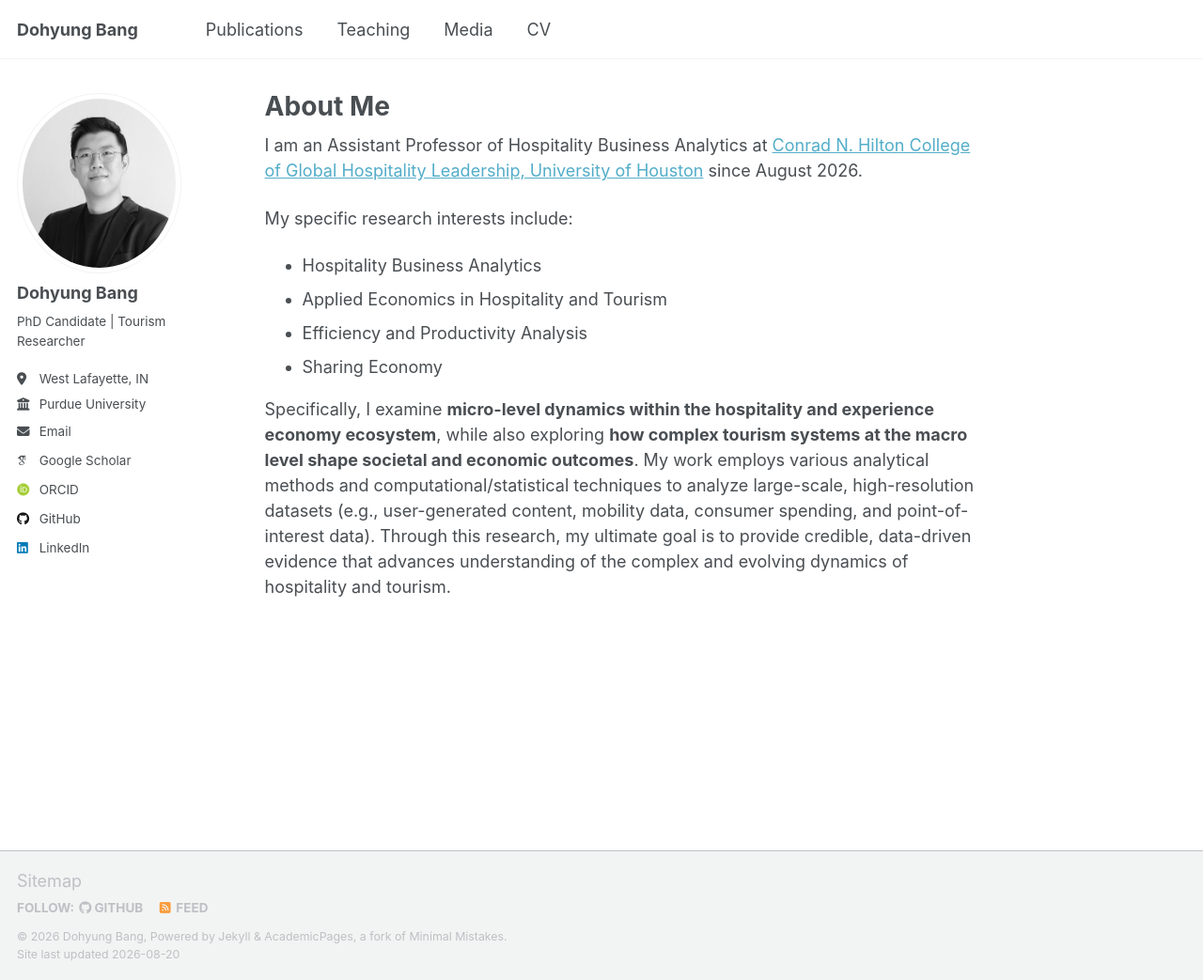
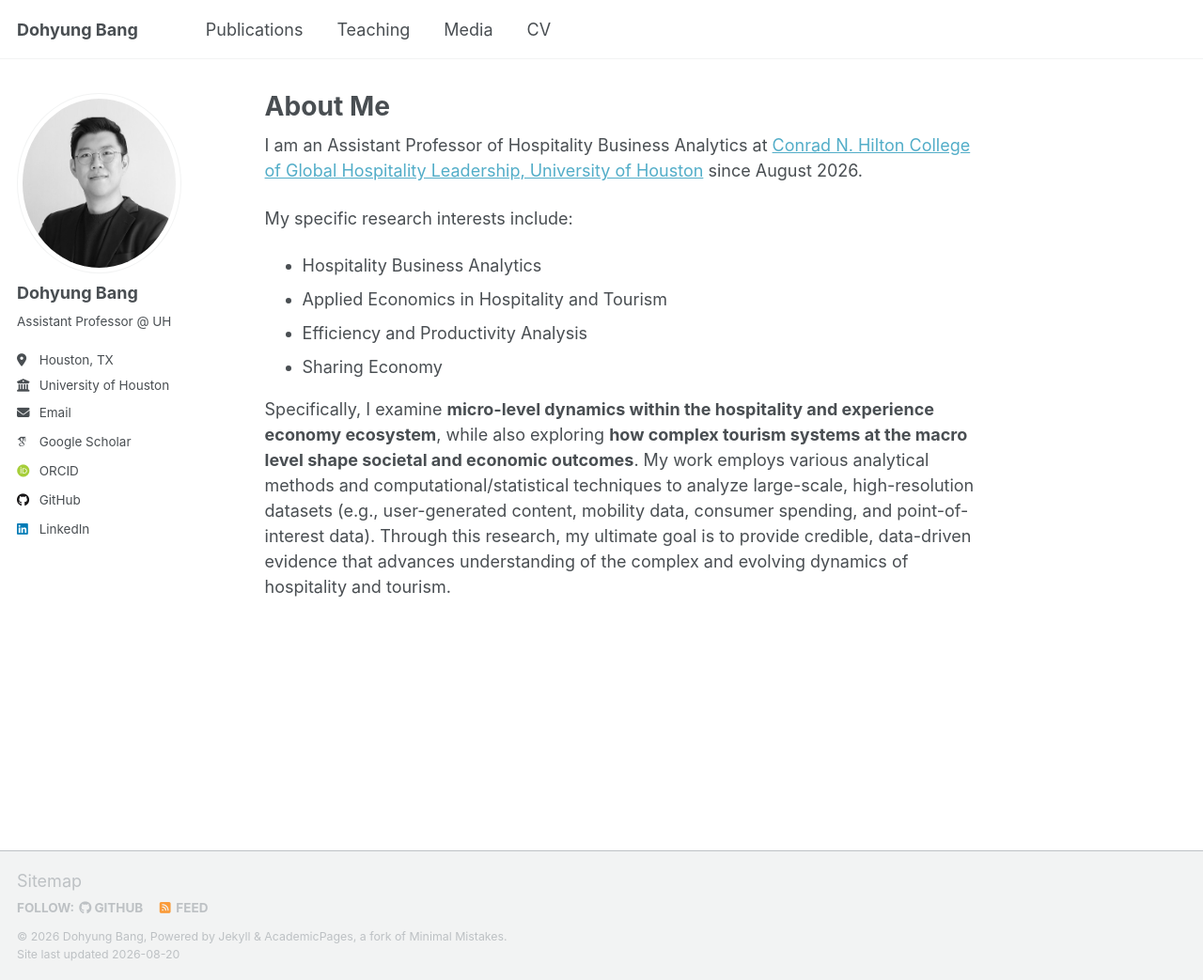
Before and after one commit to dohyungbang/dohyungbang.github.io, a Jekyll site: the page built from _pages/about.md, in a window 1280 px wide and 1043 px high. Shown: the whole window at 94% size. Built offline with Jekyll 4.4.1, drawn with Linux system fonts in a browser that asks for light colours; some web fonts are replaced; a script that is not in the unit is left out.

Commit message:
Update _config.yml

```diff
--- a/_config.yml
+++ b/_config.yml
@@ -13,7 +13,7 @@ site_theme               : "default" # Currently available options are "default"
 title                    : "Dohyung Bang"
 title_separator          : "-"
 name                     : &name "Dohyung Bang"
-description              : &description "Dohyung Bang's personal website – PhD Candidate at Purdue University, Tourism Researcher"
+description              : &description "Dohyung Bang's personal website"
 url                      : "https://www.dohyungbang.com"
 baseurl                  : ""
 repository               : "dohyungbang/dohyungbang.github.io"
@@ -26,11 +26,11 @@ author:
   avatar           : "Profile2.jpg"
   name             : "Dohyung Bang"
   pronouns         : # example: "she/her"
-  bio              : "PhD Candidate | Tourism Researcher"
-  location         : "West Lafayette, IN"
-  employer         : "Purdue University"
+  bio              : "Assistant Professor @ UH"
+  location         : "Houston, TX"
+  employer         : "University of Houston"
   uri              : # URL
-  email            : "bangd@purdue.edu"
+  email            : "dbang4@uh.edu"
 
   # Academic websites
   academia         : # URL
```
